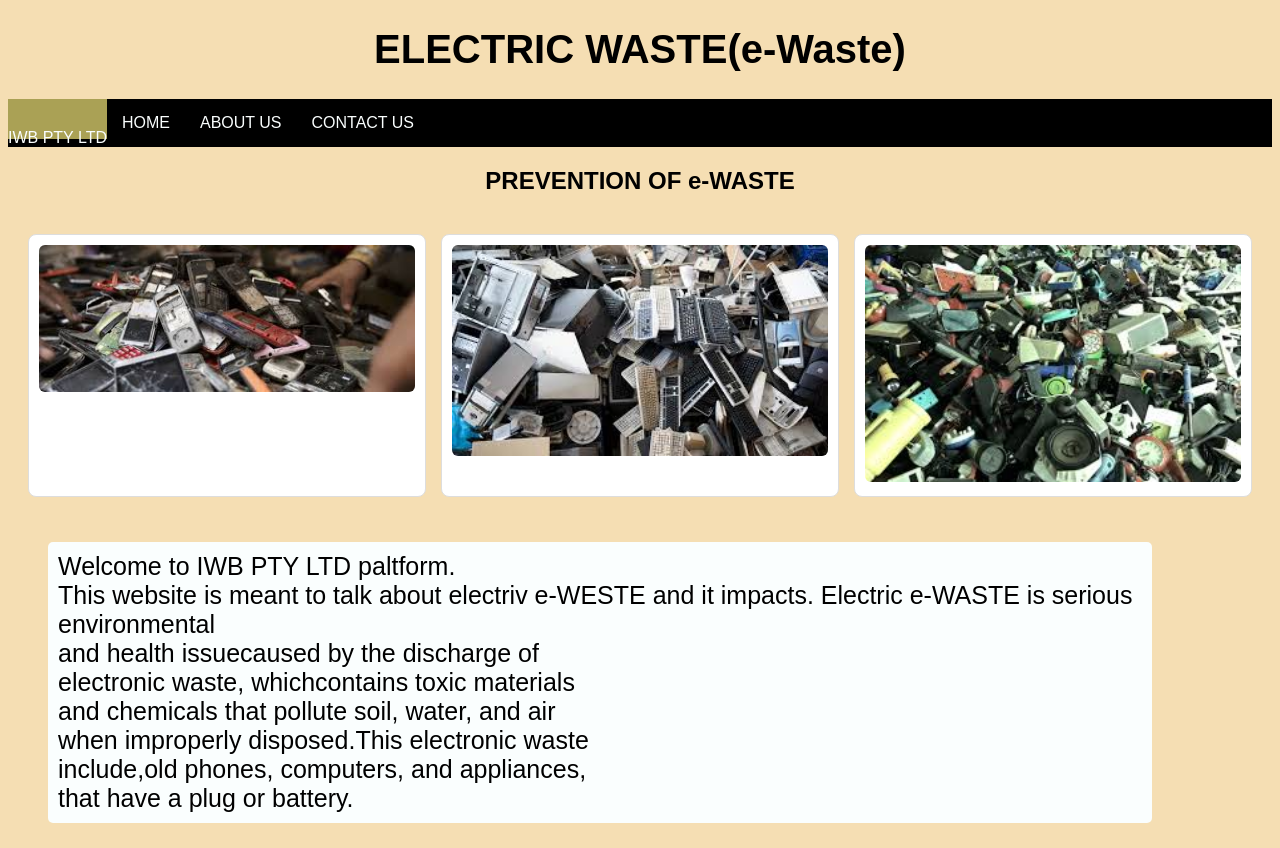
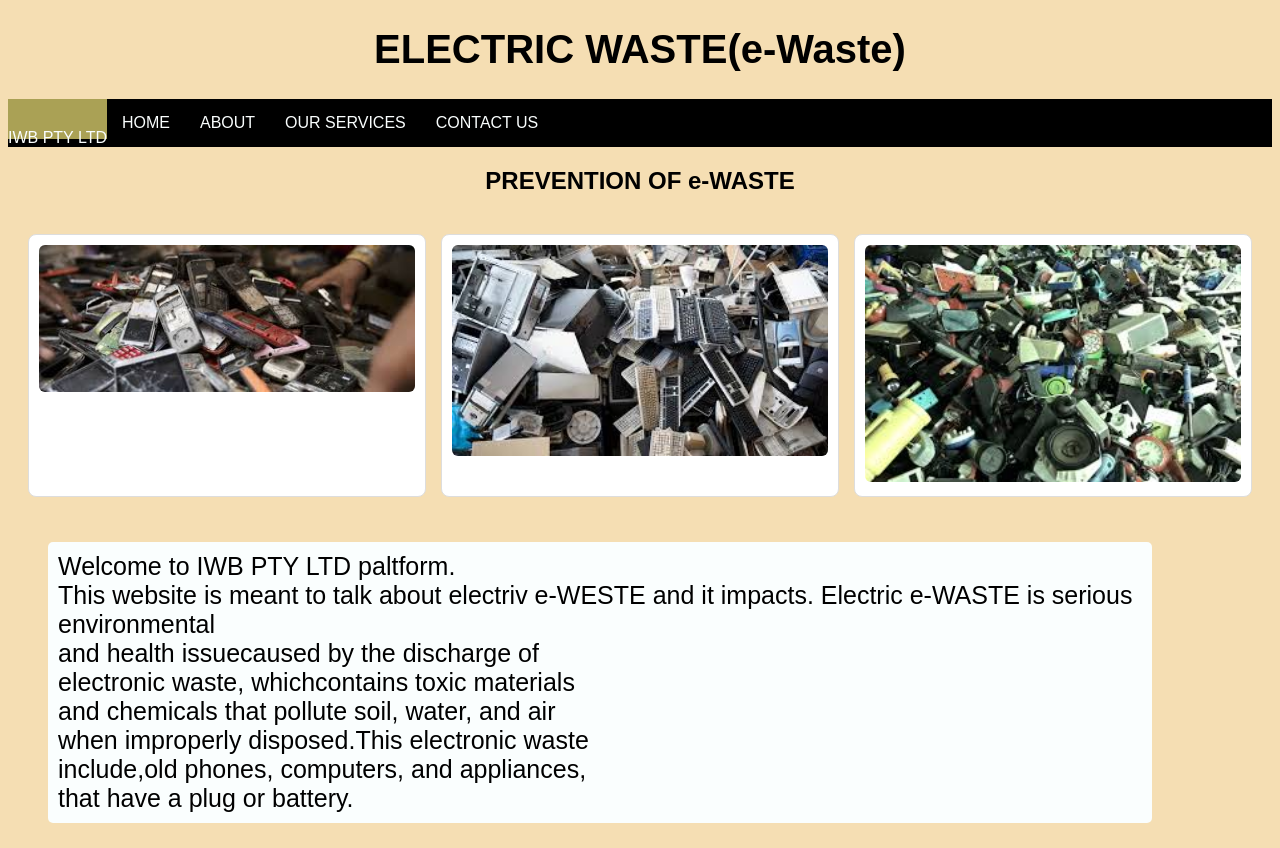
Before and after one commit to kamohelomokopotsa07-bit/MOKOPOTSA, a plain HTML site: page index.html in a window 1280 px wide. Drawn offline with Linux system fonts and the light colour scheme.

Commit message:
Update index.html

```diff
--- a/index.html
+++ b/index.html
@@ -13,7 +13,8 @@
 		<ul>
             <li class="logo"><a href="logo"></a>IWB PTY LTD</li>
 			<li> <a href="index.html">HOME</a></li>
-			<li> <a href="services.html">ABOUT US</a></li>
+			<li> <a href="about.html">ABOUT</a></li>
+			<li> <a href="services.html">OUR SERVICES</a></li>
 			<li> <a href="contact.html">CONTACT US</a></li>
 
 		</ul>
@@ -40,4 +41,5 @@ when improperly disposed.This electronic waste<br>
 include,old phones, computers, and appliances,<br>
 that have a plug or battery.</p>
 </body>
+
 </html>
```
